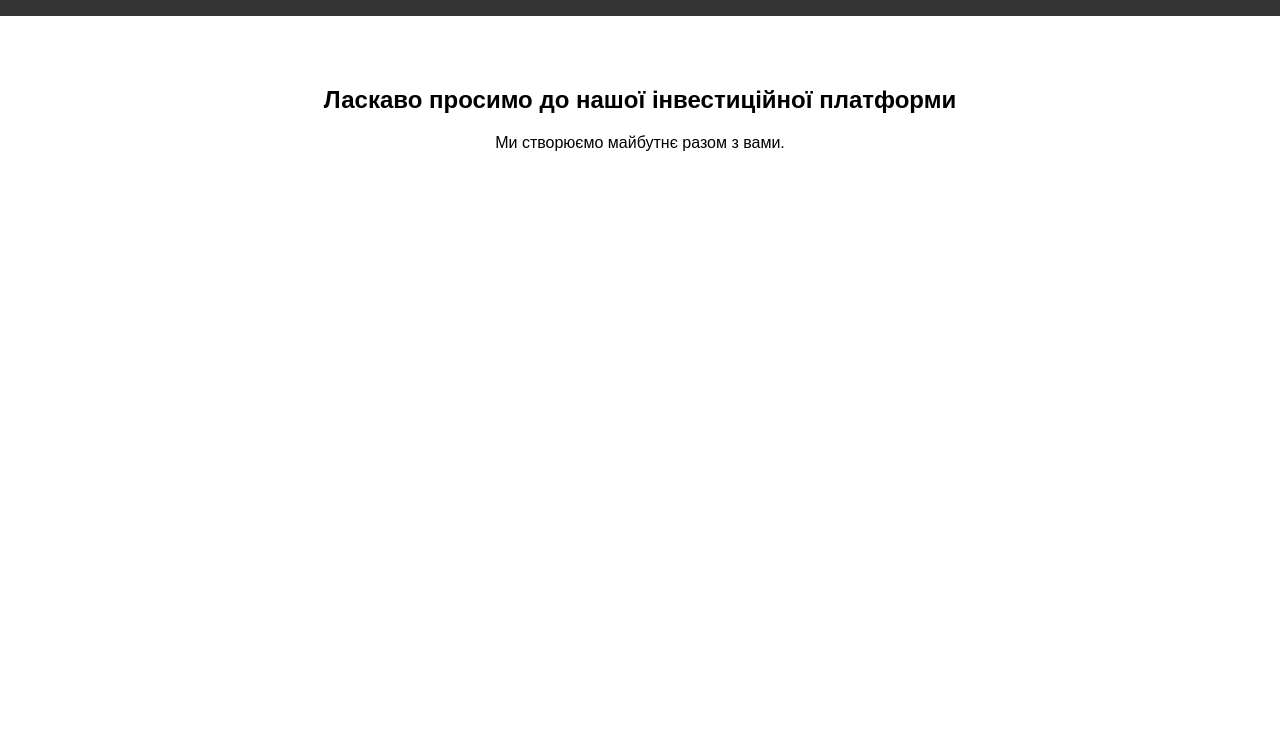
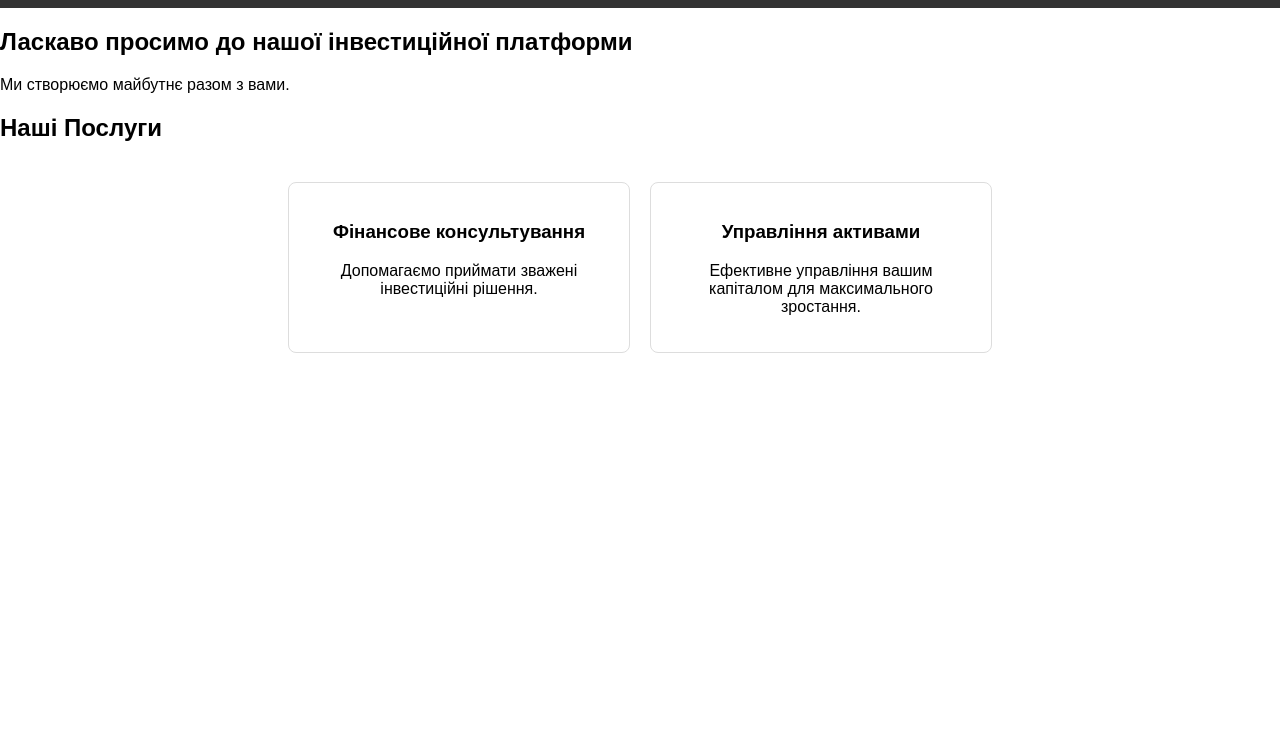
Before and after one commit to azurebitcoin/autolab-ai.com, a plain HTML site: page index.html in a window 1280 px wide. Shown: the part 53-800 px from the top of the page. Drawn offline with Linux system fonts and the light colour scheme.

Commit message:
Add services section

```diff
--- a/index.html
+++ b/index.html
@@ -24,6 +24,25 @@
             <p data-lang="uk">Ми створюємо майбутнє разом з вами.</p>
             <p data-lang="en" style="display: none;">We are building the future together with you.</p>
         </section>
+
+        <section id="services">
+            <h2 data-lang="uk">Наші Послуги</h2>
+            <h2 data-lang="en" style="display: none;">Our Services</h2>
+            <div class="services-container">
+                <div class="service-card">
+                    <h3 data-lang="uk">Фінансове консультування</h3>
+                    <h3 data-lang="en" style="display: none;">Financial Consulting</h3>
+                    <p data-lang="uk">Допомагаємо приймати зважені інвестиційні рішення.</p>
+                    <p data-lang="en" style="display: none;">Helping you make informed investment decisions.</p>
+                </div>
+                <div class="service-card">
+                    <h3 data-lang="uk">Управління активами</h3>
+                    <h3 data-lang="en" style="display: none;">Asset Management</h3>
+                    <p data-lang="uk">Ефективне управління вашим капіталом для максимального зростання.</p>
+                    <p data-lang="en" style="display: none;">Efficient management of your capital for maximum growth.</p>
+                </div>
+            </div>
+        </section>
     </main>
 
     <script src="script.js"></script>
--- a/style.css
+++ b/style.css
@@ -1,5 +1,5 @@
 body { font-family: sans-serif; margin: 0; padding: 0; }
 header { padding: 20px; background: #333; color: white; }
 nav { display: flex; justify-content: space-between; }
-#hero { padding: 50px; text-align: center; }
-button { cursor: pointer; padding: 5px 10px; }
+.services-container { display: flex; gap: 20px; justify-content: center; padding: 20px; }
+.service-card { border: 1px solid #ddd; padding: 20px; border-radius: 8px; width: 300px; text-align: center; }
```
